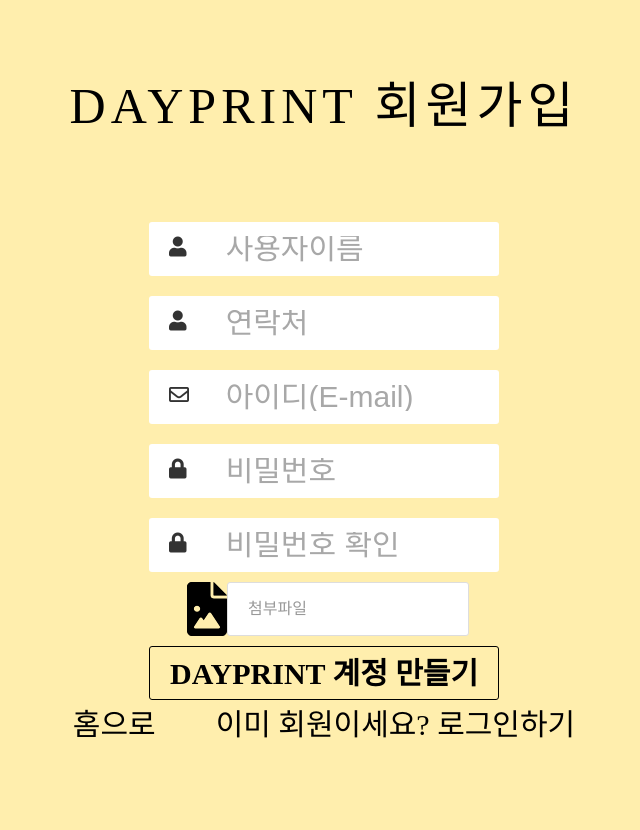
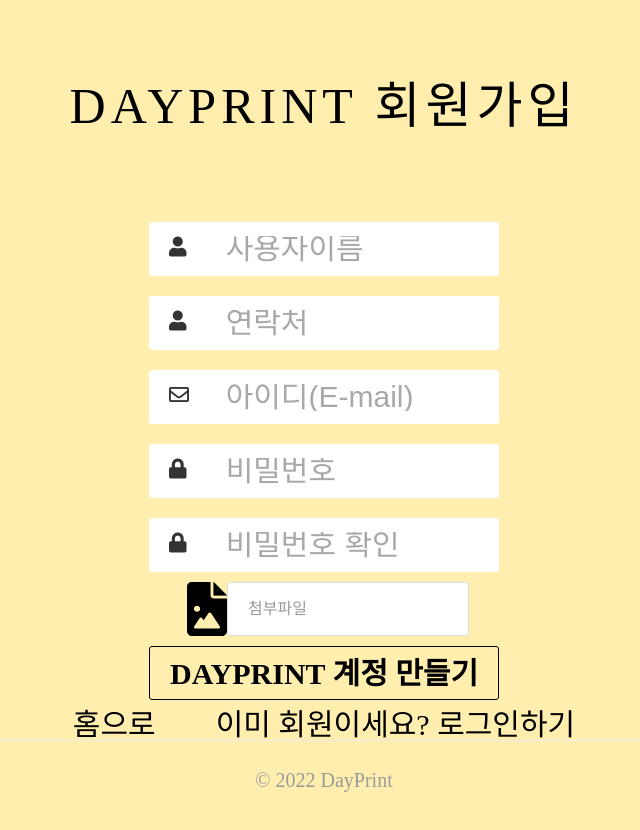
Before and after one commit to DayPrint/DayPrint_Frontend, a React (Create React App) app: page /signup in a window 1280 px wide. Shown: the top 830 px of the page, without its empty margins (316-956 px from the left). Built offline with nearby package versions, Linux system fonts and the light colour scheme; a web font is replaced by a local one.

Commit message:
FooterLogo따로 컴포넌트 만든뒤 필요한 페이지에 뿌림

```diff
--- a/src/component/Footer.js
+++ b/src/component/Footer.js
@@ -1,17 +1,15 @@
 import React from 'react';
 import BannerSlider from './BannerSlider';
+import FooterLogo from './FooterLogo';
 
 const Footer = () => {
-
   return (
     <div className="footer_banner">
       <div className="footer_container">
         <a href='https://www.instagram.com/instagram/' target="_blank" className='go_instagram'><i class="fa-brands fa-instagram"></i> 인스타그램으로 기념일 더 보기 </a>
       </div>
-      <BannerSlider />
-      <div id="footer">
-        <p>© 2022 DayPrint</p>
-      </div>
+      <BannerSlider/>
+      <FooterLogo/>
     </div>
   );
 };
--- /dev/null
+++ b/src/component/FooterLogo.js
@@ -0,0 +1,10 @@
+import React from 'react';
+
+const FooterLogo = () => {
+    return (
+        <div id="footer">
+            <p>© 2022 DayPrint</p>
+        </div>
+    )
+}
+export default FooterLogo;
--- a/src/component/LoginPage.js
+++ b/src/component/LoginPage.js
@@ -1,5 +1,6 @@
 import React from 'react';
 import '../style/styles.css';
+import FooterLogo from "./FooterLogo";
 
 const LoginPage = () => {
 
@@ -27,6 +28,7 @@ const LoginPage = () => {
           </div>
         </div>
       </div>
+      <FooterLogo/>
     </div>
   );
 };
--- a/src/component/PostPage.js
+++ b/src/component/PostPage.js
@@ -3,9 +3,9 @@ import '../style/postpage.css';
 import Header from './Header';
 import PostComs from './PostComs';
 import PostContainer from './PostContainer';
+import FooterLogo from './FooterLogo';
 
 const PostPage = () => {
-
   return (
     <body>
         <Header />
@@ -35,8 +35,8 @@ const PostPage = () => {
           </div>
       </main>
       <footer>
+        <FooterLogo/>
       </footer>
-
   </body>
   )
 }
--- a/src/component/SignUp.js
+++ b/src/component/SignUp.js
@@ -2,6 +2,8 @@ import React,{ useState } from 'react';
 import '../style/css/imageupload.css';
 import img from '../style/images/file-image-solid.svg'
 import '../style/styles.css';
+import FooterLogo from './FooterLogo';
+
 const LoginPage = () => {
   const [inputs, setInputs]=useState({
     username:"",
@@ -66,6 +68,7 @@ const LoginPage = () => {
           </div>
         </div>
       </div>
+      <FooterLogo/>
     </div>
   )
 }
```
